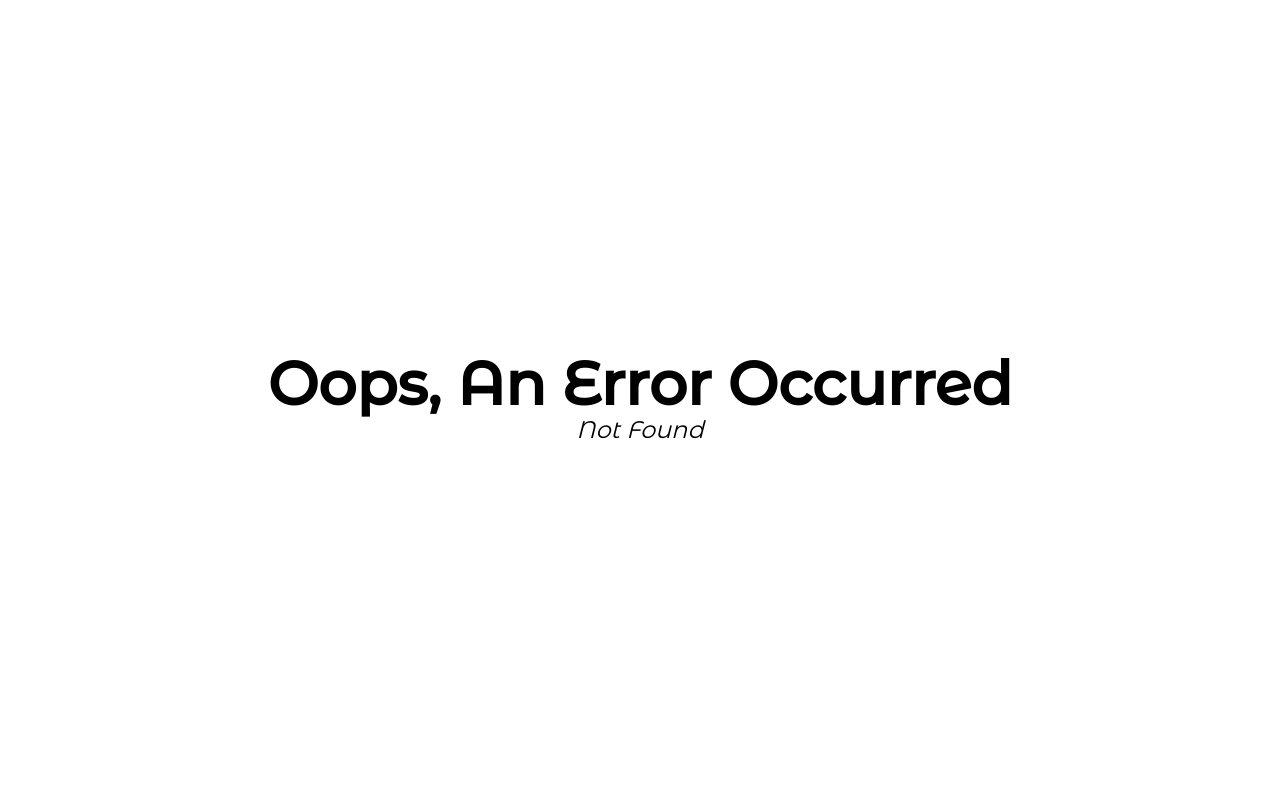
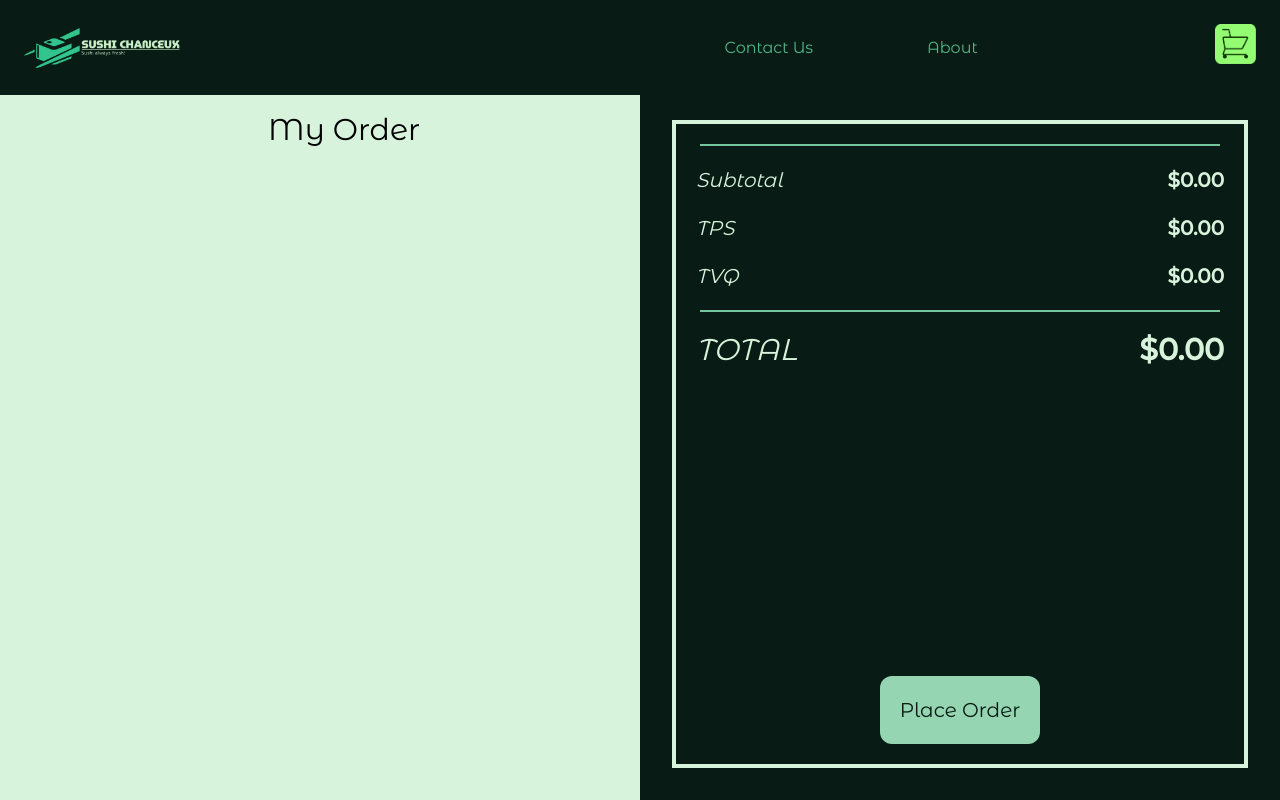
Before and after one commit to mingli202/sushi-chanceux-react, a React (Vite) app: page /sushi-chanceux-react/order in a window 1280 px wide. Before the commit this address had no page. Built offline with nearby package versions, Linux system fonts and the light colour scheme.

Commit message:
July 15 2023 (7)

```diff
--- a/src/components/Navbar.tsx
+++ b/src/components/Navbar.tsx
@@ -4,25 +4,25 @@ import Logo from "./Logo";
 export default function Navbar() {
   return (
     <nav className="flex w-full items-center p-6 box-border text-c4 justify-between fixed top-0 left-0 z-10 bg-primary">
-      <Link to="/">
+      <Link to="/sushi-chanceux-react/">
         <Logo />
       </Link>
 
       <Link
-        to="/contact"
+        to="/sushi-chanceux-react/contact"
         className="ml-[25%] mr-[-10%] hover:text-c7 hover:font-semibold active:text-c4 transition"
       >
         <button>Contact Us</button>
       </Link>
 
       <Link
-        to="/about"
+        to="/sushi-chanceux-react/about"
         className="hover:text-c7 hover:font-semibold active:text-c4 transition"
       >
         <button>About</button>
       </Link>
 
-      <Link to="/order">
+      <Link to="/sushi-chanceux-react/order">
         <button>
           <img
             src="/Basket_alt_3@3x.png"
--- a/vite.config.ts
+++ b/vite.config.ts
@@ -4,5 +4,5 @@ import react from "@vitejs/plugin-react";
 // https://vitejs.dev/config/
 export default defineConfig({
   plugins: [react()],
-  // base: "/sushi-chanceux-react/",
+  base: "/sushi-chanceux-react/",
 });
```
Also changed, not shown: src/main.tsx (+4 -4 lines).
